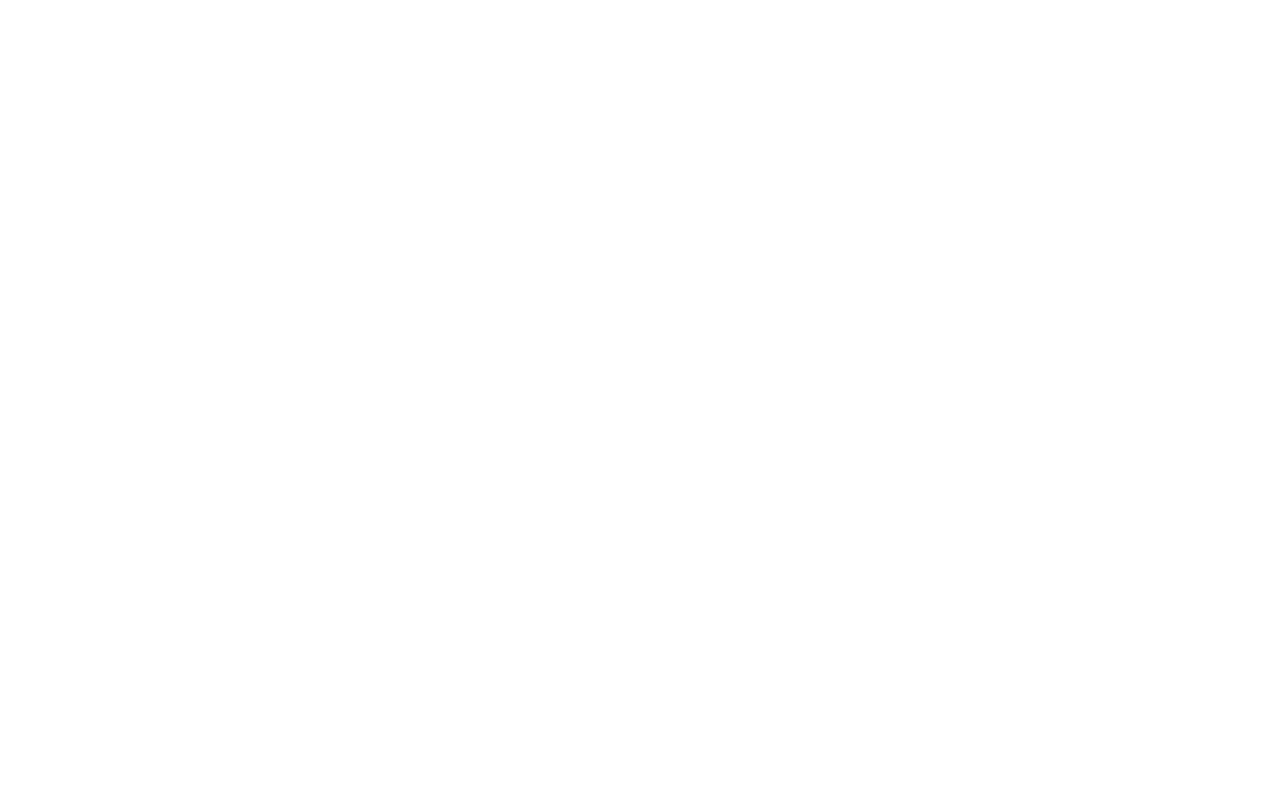
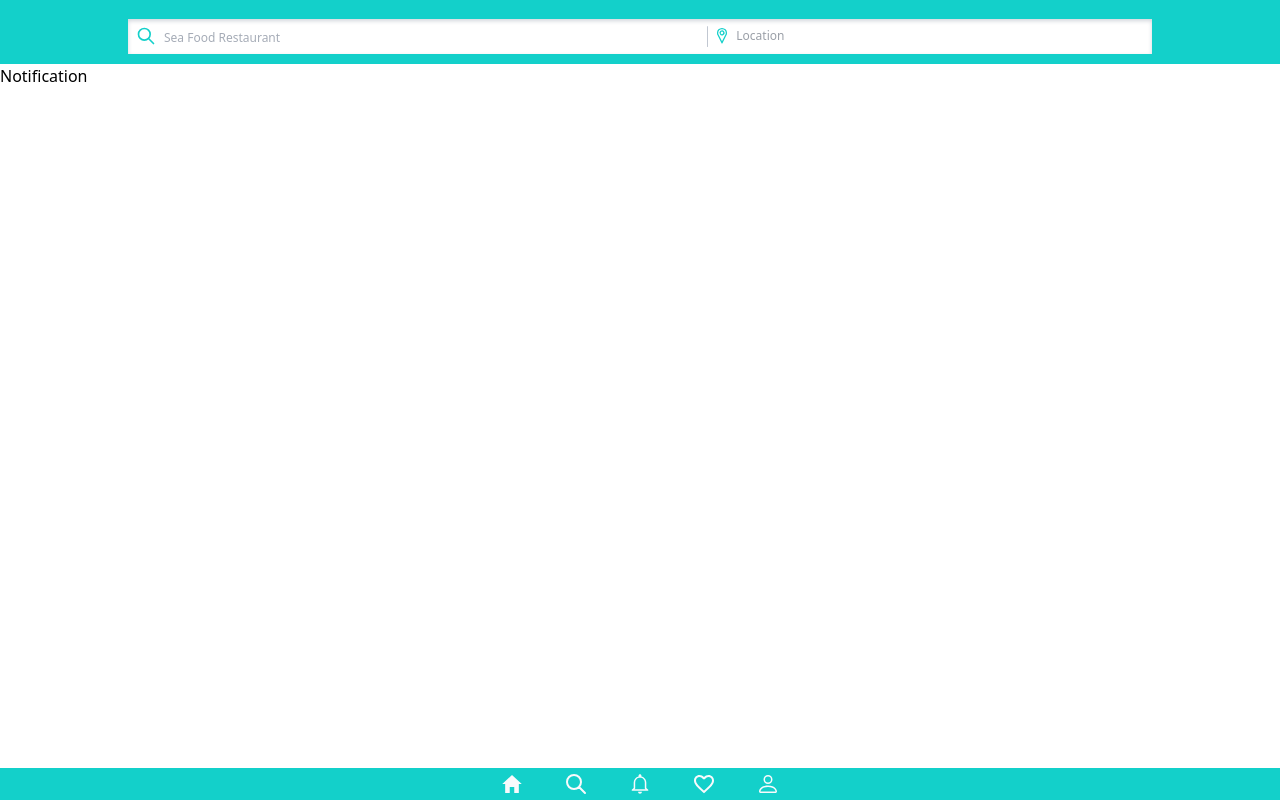
Before and after one commit to Mazenelali/coupway_web, a React (Create React App) app: page /notification in a window 1280 px wide. Before the commit this address had no page. Built offline with nearby package versions, Linux system fonts and the light colour scheme.

Commit message:
nav and some routing

```diff
--- a/src/App.js
+++ b/src/App.js
@@ -1,4 +1,8 @@
 import "./App.css";
+import Searchs from "./pages/Searchs";
+import Notification from "./pages/Notification";
+import Favorite from "./pages/Favorite";
+import Profile from "./pages/Profile";
 import Home from "./pages/Home";
 import Layout from "./pages/Layout";
 import Login from "./pages/Login";
@@ -13,6 +17,10 @@
                 <Route path="/login" element={<Login />} />
                 <Route path="/" element={<Layout />}>
                     <Route index element={<Home />} />
+                    <Route path="/search" element={<Searchs/>}/>
+                    <Route path="/notification" element={<Notification/>}/>
+                    <Route path="/favorite" element={<Favorite/>}/>
+                    <Route path="/profile" element={<Profile/>}/>
                 </Route>
             </Routes>
         </BrowserRouter>
--- a/src/components/NavBar.js
+++ b/src/components/NavBar.js
@@ -1,11 +1,61 @@
-import '../index.css'
+import React, { useState } from "react";
+import { IoMdHome } from "react-icons/io";
+import { HiOutlineSearch } from "react-icons/hi";
+import { IoMdNotificationsOutline } from "react-icons/io";
+import { MdOutlineFavoriteBorder } from "react-icons/md";
+import { BsPerson } from "react-icons/bs";
+import { MdOutlineHome } from "react-icons/md";
+import { IoMdNotifications } from "react-icons/io";
+import { BsPersonFill } from "react-icons/bs";
+import { MdFavorite } from "react-icons/md";
+import { NavLink } from "react-router-dom";
 
 function Navbar() {
+    const [activeLink, setActiveLink] = useState("/");
 
-    return <nav className=' w-full h-12 bg-light-green' >
+    let NavLinks = [
+        {
+            icon: <MdOutlineHome />,
+            path: "/",
+            active: <IoMdHome />,
+        },
+        {
+            icon: <HiOutlineSearch />,
+            path: "/search",
+            active: <HiOutlineSearch />,
+        },
+        {
+            icon: <IoMdNotificationsOutline />,
+            path: "/notification",
+            active: <IoMdNotifications />,
+        },
+        {
+            icon: <MdOutlineFavoriteBorder />,
+            path: "/favorite",
+            active: <MdFavorite />,
+        },
+        {
+            icon: <BsPerson />,
+            path: "/profile",
+            active: <BsPersonFill />,
+        },
+    ];
 
-    </nav>
-    ;
+    return (
+        <nav className="w-full h-8 flex text-2xl justify-center items-center space-x-10 text-slate-50 bg-light-green">
+            {NavLinks.map((eachLink) => (
+                <NavLink
+                    key={eachLink.path}
+                    to={eachLink.path}
+                    onClick={() => setActiveLink(eachLink.path)}
+                >
+                    {eachLink.path === activeLink
+                        ? eachLink.active
+                        : eachLink.icon}
+                </NavLink>
+            ))}
+        </nav>
+    );
 }
 
 export default Navbar;
--- a/src/components/Search.js
+++ b/src/components/Search.js
@@ -1,8 +1,26 @@
+import { HiOutlineSearch } from "react-icons/hi";
+import { VscLocation } from "react-icons/vsc";
 function Search() {
     return (
-    <div className="w-full h-24 bg-light-green ">
-
-    </div>
+        <div className="w-full flex items-center justify-center h-16 bg-light-green ">
+            <div className="flex items-center w-[80%] h-[35px] mt-2 bg-white shadow-inner shadow-gray-300">
+                <label className="p-2">
+                    <HiOutlineSearch className=" text-light-green text-xl" />
+                </label>
+                <input
+                    type="text"
+                    placeholder="Sea Food Restaurant"
+                    className=" border-none w-[53%] bg-transparent placeholder:text-xs placeholder:opacity-90"
+                />
+                <span className="w-[1.6px] h-[60%] rounded bg-slate-500 opacity-40"></span>
+                <div className=" w-28 h-[35px]  flex items-center">
+                    <span className="p-1">
+                        <VscLocation className=" text-light-green text-xl" />
+                    </span>
+                    <span className=" text-xs opacity-50 text-gray-700">Location</span>
+                </div>
+            </div>
+        </div>
     );
 }
 
--- /dev/null
+++ b/src/pages/Favorite.js
@@ -0,0 +1,7 @@
+function Favorite() {
+    return ( <>
+    Favorite
+    </> );
+}
+
+export default Favorite;
--- a/src/pages/Layout.js
+++ b/src/pages/Layout.js
@@ -6,7 +6,7 @@
     return (
         <main className="h-screen flex-col ">
             <Search/>
-            <div className=" h-[calc(100vh-9rem)]">
+            <div className=" h-[calc(100vh-6rem)]">
             <Outlet />
             </div>
             <Navbar />
--- /dev/null
+++ b/src/pages/Notification.js
@@ -0,0 +1,7 @@
+function Notification() {
+    return (
+        <>Notification</>
+     );
+}
+
+export default Notification;
--- /dev/null
+++ b/src/pages/Profile.js
@@ -0,0 +1,7 @@
+function Profile() {
+    return ( <>
+    profile
+    </> );
+}
+
+export default Profile;
--- /dev/null
+++ b/src/pages/Searchs.js
@@ -0,0 +1,7 @@
+function Searchs() {
+    return ( <>
+    search
+    </> );
+}
+
+export default Searchs;
```
